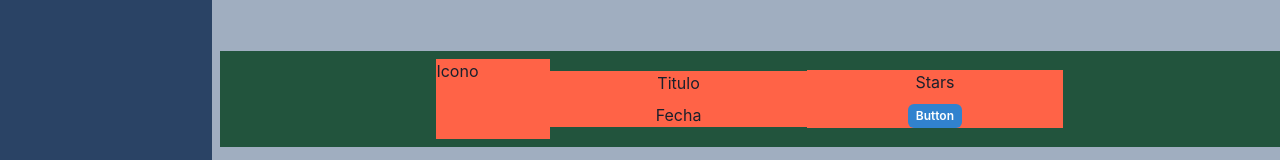
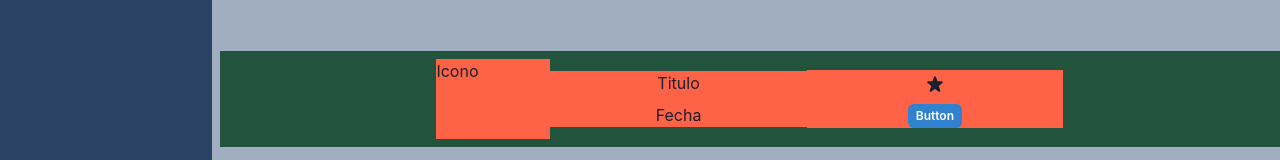
Before and after one commit to rodripavon97/tp-integrador-bases-de-datos-unsam, a React (Create React App) app in the folder integrador/: page / in a window 1280 px wide. Shown: the part 341-501 px from the top of the page. Built offline with nearby package versions, Linux system fonts and the light colour scheme.

Commit message:
agrega el paquete de iconos

```diff
--- a/integrador/package.json
+++ b/integrador/package.json
@@ -3,6 +3,7 @@
   "version": "0.1.0",
   "private": true,
   "dependencies": {
+    "@chakra-ui/icons": "^1.1.1",
     "@chakra-ui/react": "^1.7.1",
     "@emotion/react": "^11.6.0",
     "@emotion/styled": "^11.6.0",
--- a/integrador/src/components/tablaDescarga.js
+++ b/integrador/src/components/tablaDescarga.js
@@ -2,6 +2,8 @@ import { HStack, VStack } from "@chakra-ui/react";
 import { SimpleGrid, Box } from "@chakra-ui/react";
 import { AspectRatio, Center } from "@chakra-ui/layout";
 import Botones from "../components/botones.js";
+import { StarIcon} from "@chakra-ui/icons";
+
 
 const TablaDescargas = () => {
   return (
@@ -18,7 +20,7 @@ const TablaDescargas = () => {
             <Box h="50%"> Fecha</Box>
           </VStack>
             <VStack bg="tomato" w="45%">
-              <Box h="50%"> Stars</Box>
+              <Box h="50%"> <StarIcon/></Box>
               <Box h="50%"> <Botones/> </Box>
             </VStack>
         </HStack>
```
